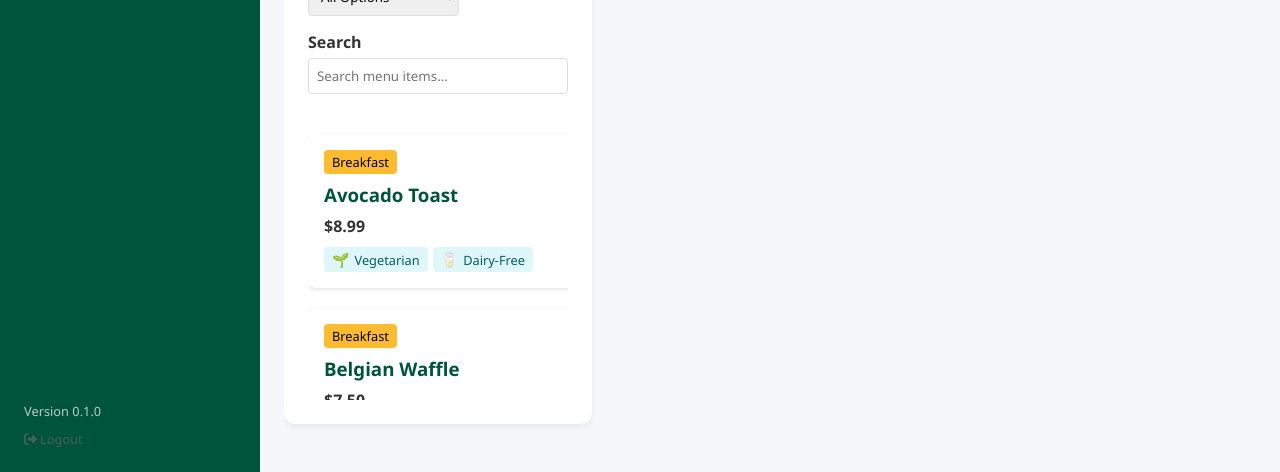
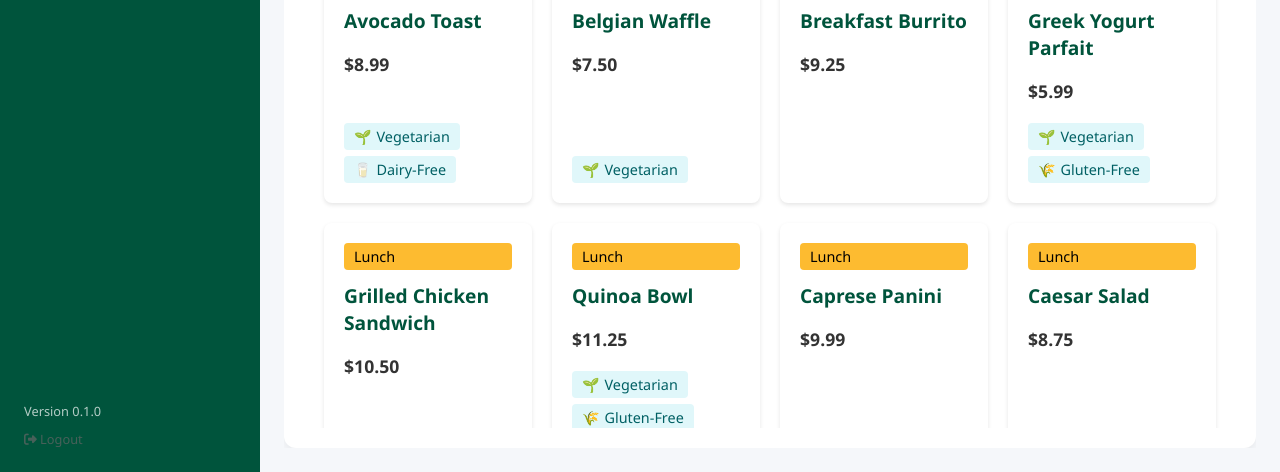
Before and after one commit to Vandotse/DonsHack-2025, a website: page web/dining.html in a window 1280 px wide. Shown: the part 363-835 px from the top of the page. Drawn offline with Linux system fonts and the light colour scheme; no server answers; sample sign-in values are in the browser's storage.

Commit message:
fixing size of menu

```diff
--- a/web/dining.html
+++ b/web/dining.html
@@ -7,19 +7,61 @@
     <link rel="stylesheet" href="static/css/styles.css">
     <link rel="stylesheet" href="https://cdnjs.cloudflare.com/ajax/libs/font-awesome/6.4.0/css/all.min.css">
     <style>
+        .app-container {
+            display: flex;
+            min-height: 100vh;
+            width: 100%;
+        }
+
+        .content {
+            flex: 1;
+            width: calc(100% - 260px);
+            padding: 1.5rem;
+            overflow-x: hidden;
+        }
+
+        .dashboard {
+            height: calc(100vh - 100px);
+            overflow: hidden;
+            width: 100%;
+        }
+
+        .card {
+            height: 100%;
+            overflow-y: auto;
+            display: flex;
+            flex-direction: column;
+            width: 100%;
+            box-sizing: border-box;
+            padding: 20px;
+            margin: 0;
+        }
+
+        .menu-section {
+            flex-grow: 1;
+            overflow-y: auto;
+            width: 100%;
+        }
+
         .menu-container {
             display: grid;
-            grid-template-columns: repeat(auto-fill, minmax(300px, 1fr));
+            grid-template-columns: repeat(4, 1fr);
             gap: 20px;
             margin-top: 20px;
+            padding: 20px;
+            width: 100%;
+            box-sizing: border-box;
         }
 
         .menu-item {
             border-radius: 8px;
-            padding: 16px;
+            padding: 20px;
             box-shadow: 0 2px 4px rgba(0, 0, 0, 0.1);
             background-color: white;
             transition: transform 0.2s;
+            height: 100%;
+            display: flex;
+            flex-direction: column;
         }
 
         .menu-item:hover {
@@ -27,42 +69,51 @@
             box-shadow: 0 5px 15px rgba(0, 0, 0, 0.1);
         }
 
+        .menu-item-content {
+            flex-grow: 1;
+            display: flex;
+            flex-direction: column;
+        }
+
         .menu-item h3 {
             margin-top: 0;
             color: #00543C;
+            font-size: 1.2rem;
+            margin-bottom: 10px;
         }
 
         .menu-item-price {
             font-weight: bold;
             color: #333;
             margin: 8px 0;
+            font-size: 1.1rem;
         }
 
         .menu-item-type {
             display: inline-block;
-            padding: 3px 8px;
+            padding: 4px 10px;
             border-radius: 4px;
             background-color: #FDBB30;
             color: black;
-            font-size: 0.8rem;
-            margin-bottom: 8px;
+            font-size: 0.9rem;
+            margin-bottom: 12px;
         }
 
         .dietary-tags {
             display: flex;
             flex-wrap: wrap;
-            gap: 5px;
-            margin-top: 10px;
+            gap: 6px;
+            margin-top: 12px;
         }
 
         .dietary-tag {
             display: inline-flex;
             align-items: center;
-            padding: 3px 8px;
+            padding: 4px 10px;
             border-radius: 4px;
             background-color: #e0f7fa;
             color: #006064;
-            font-size: 0.8rem;
+            font-size: 0.9rem;
         }
 
         .filter-container {
@@ -137,23 +188,6 @@
             margin: 0;
             font-size: 1.5rem;
         }
-
-        .dashboard {
-            height: calc(100vh - 100px);
-            overflow: hidden;
-        }
-
-        .card {
-            height: 100%;
-            overflow-y: auto;
-            display: flex;
-            flex-direction: column;
-        }
-
-        .menu-section {
-            flex-grow: 1;
-            overflow-y: auto;
-        }
     </style>
 </head>
 <body>
@@ -187,7 +221,7 @@
             </header>
 
             <section class="dashboard">
-                <div class="card">
+                <div class="card" style="width: 100%; max-width: none;">
                     <h2>Campus Dining Menu</h2>
                     <p>Browse today's menu offerings from the USF campus dining services.</p>
 
--- a/web/static/css/styles.css
+++ b/web/static/css/styles.css
@@ -95,6 +95,7 @@ body {
   flex: 1;
   padding: 1.5rem;
   overflow-y: auto;
+  width: calc(100% - 260px);
 }
 
 header {
@@ -141,9 +142,10 @@ header {
 /* Dashboard Grid */
 .dashboard {
   display: grid;
-  grid-template-columns: repeat(3, 1fr);
-  grid-template-rows: auto auto;
+  grid-template-columns: 1fr;
+  grid-template-rows: auto;
   gap: 1.5rem;
+  width: 100%;
 }
 
 .card {
@@ -151,6 +153,8 @@ header {
   border-radius: 12px;
   padding: 1.5rem;
   box-shadow: 0 4px 6px rgba(0, 0, 0, 0.05);
+  width: 100%;
+  box-sizing: border-box;
 }
 
 .balance-card {
--- a/web/static/js/dining.js
+++ b/web/static/js/dining.js
@@ -171,8 +171,10 @@ document.addEventListener('DOMContentLoaded', function() {
 
             // Create menu item content
             menuItemElement.innerHTML = `
-                <h3>${item.name}</h3>
-                <div class="menu-item-price">${item.price}</div>
+                <div class="menu-item-content">
+                    <h3>${item.name}</h3>
+                    <div class="menu-item-price">${item.price}</div>
+                </div>
             `;
 
             menuItemElement.prepend(mealTypeBadge);
```
Also changed, not shown: 1 other file.
